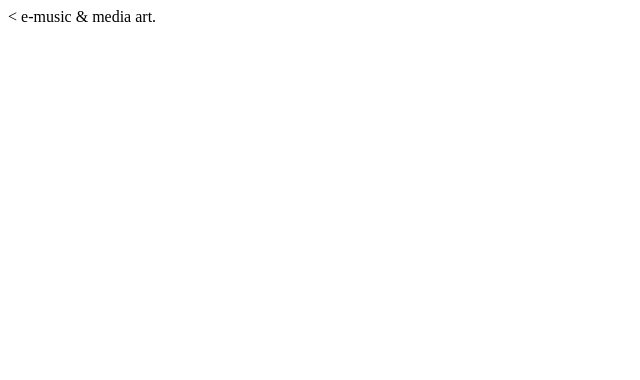
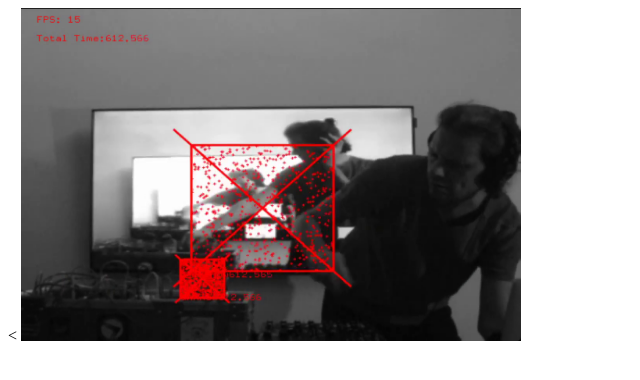
Before and after one commit to unexCoder/unexCoder.github.io, a plain HTML site: page index.html in a window 1280 px wide. Shown: the whole page, without its empty margins (0-640 px from the left). Drawn offline with Linux system fonts and the light colour scheme.

Commit message:
new files

```diff
--- a/index.html
+++ b/index.html
@@ -5,6 +5,8 @@
     <title>(unexcoder)</title>
   </head>
   <body>
-    e-music & media art.
+    <picture id="unexcoder">
+      <img src="unexcoderP1.png" width="500" height="333">
+    </picture>
   </body>
 </html>
```
Also changed, not shown: unexcoderP1.png (added).
